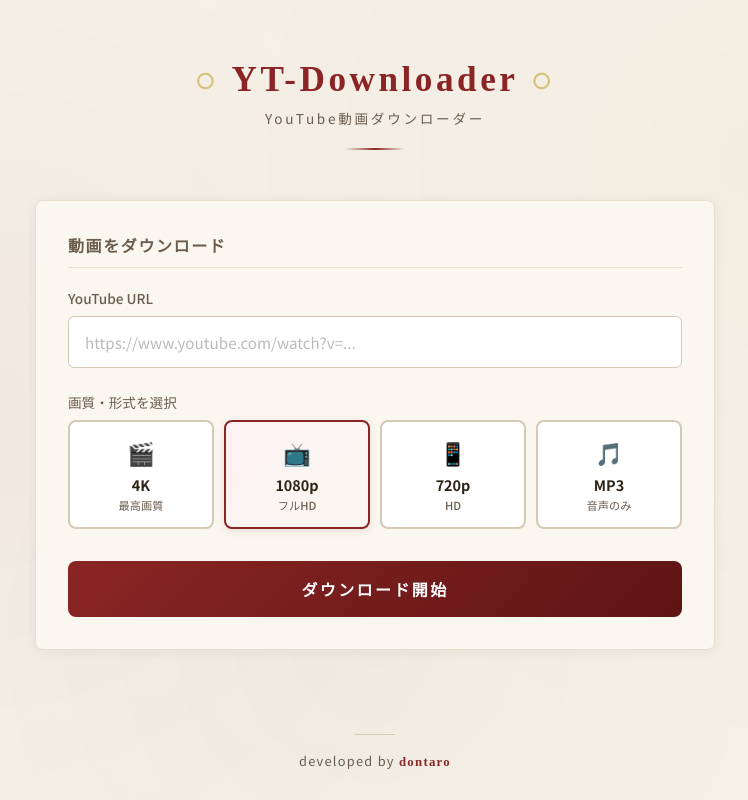
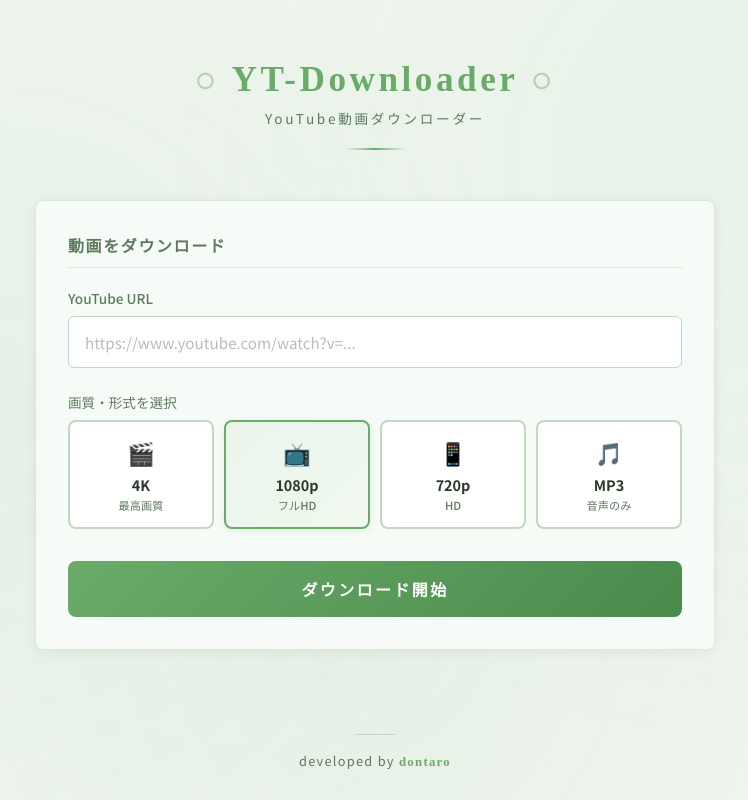
Before and after one commit to dntrsan/yt-downloader, a Flask app: page / in a window 1280 px wide. Shown: the whole page, without its empty margins (265-1013 px from the left). Run offline with Flask 3, Linux system fonts and the light colour scheme; some libraries are stand-ins or nearby versions.

Commit message:
Update design to soft green theme
Co-Authored-By: Claude Opus 4.6 <noreply@anthropic.com>

```diff
--- a/templates/index.html
+++ b/templates/index.html
@@ -8,19 +8,19 @@
     <script src="https://cdnjs.cloudflare.com/ajax/libs/socket.io/4.7.5/socket.io.min.js"></script>
     <style>
         :root {
-            --bg-primary: #f5f0e8;
-            --bg-secondary: #ece5d5;
-            --bg-card: #faf7f0;
-            --text-primary: #2c2416;
-            --text-secondary: #6b5d4d;
-            --accent: #8b2525;
-            --accent-light: #c45c5c;
-            --accent-dark: #5e1414;
-            --border: #d4c9b5;
-            --border-light: #e8dece;
-            --success: #4a7c59;
-            --error: #8b2525;
-            --gold: #b8960c;
+            --bg-primary: #eef5ee;
+            --bg-secondary: #e2ede2;
+            --bg-card: #f7fbf7;
+            --text-primary: #2a3a2a;
+            --text-secondary: #5e7a5e;
+            --accent: #6aab6a;
+            --accent-light: #8ec78e;
+            --accent-dark: #4a8a4a;
+            --border: #c2d8c2;
+            --border-light: #d8ead8;
+            --success: #5a9a5a;
+            --error: #c06060;
+            --gold: #8aad6a;
         }
 
         * {
@@ -47,9 +47,9 @@
             width: 100%;
             height: 100%;
             background-image:
-                radial-gradient(circle at 20% 50%, rgba(139, 37, 37, 0.03) 0%, transparent 50%),
-                radial-gradient(circle at 80% 20%, rgba(184, 150, 12, 0.03) 0%, transparent 50%),
-                radial-gradient(circle at 50% 80%, rgba(74, 124, 89, 0.03) 0%, transparent 50%);
+                radial-gradient(circle at 20% 50%, rgba(106, 171, 106, 0.05) 0%, transparent 50%),
+                radial-gradient(circle at 80% 20%, rgba(142, 199, 142, 0.05) 0%, transparent 50%),
+                radial-gradient(circle at 50% 80%, rgba(74, 138, 74, 0.04) 0%, transparent 50%);
             pointer-events: none;
             z-index: 0;
         }
@@ -120,7 +120,7 @@
             border-radius: 8px;
             padding: 32px;
             margin-bottom: 20px;
-            box-shadow: 0 2px 12px rgba(44, 36, 22, 0.06);
+            box-shadow: 0 2px 12px rgba(42, 58, 42, 0.06);
         }
 
         .card-title {
```
Also changed, not shown: other parts of templates/index.html (+17 -17 lines).
